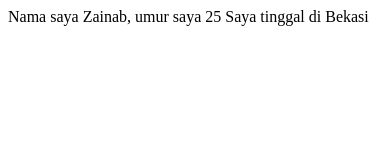
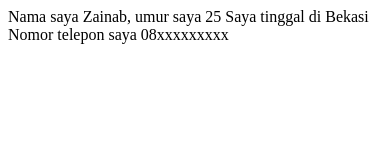
Before and after one commit to zainabb5/new-project-laravel, a plain HTML site: page index.html in a window 390 px wide. Drawn offline with Linux system fonts and the light colour scheme.

Commit message:
add phone number

```diff
--- a/index.html
+++ b/index.html
@@ -11,5 +11,7 @@
     Nama saya Zainab, umur saya 25
 
     Saya tinggal di Bekasi
+
+    Nomor telepon saya 08xxxxxxxxx
 </body>
 </html>
```
